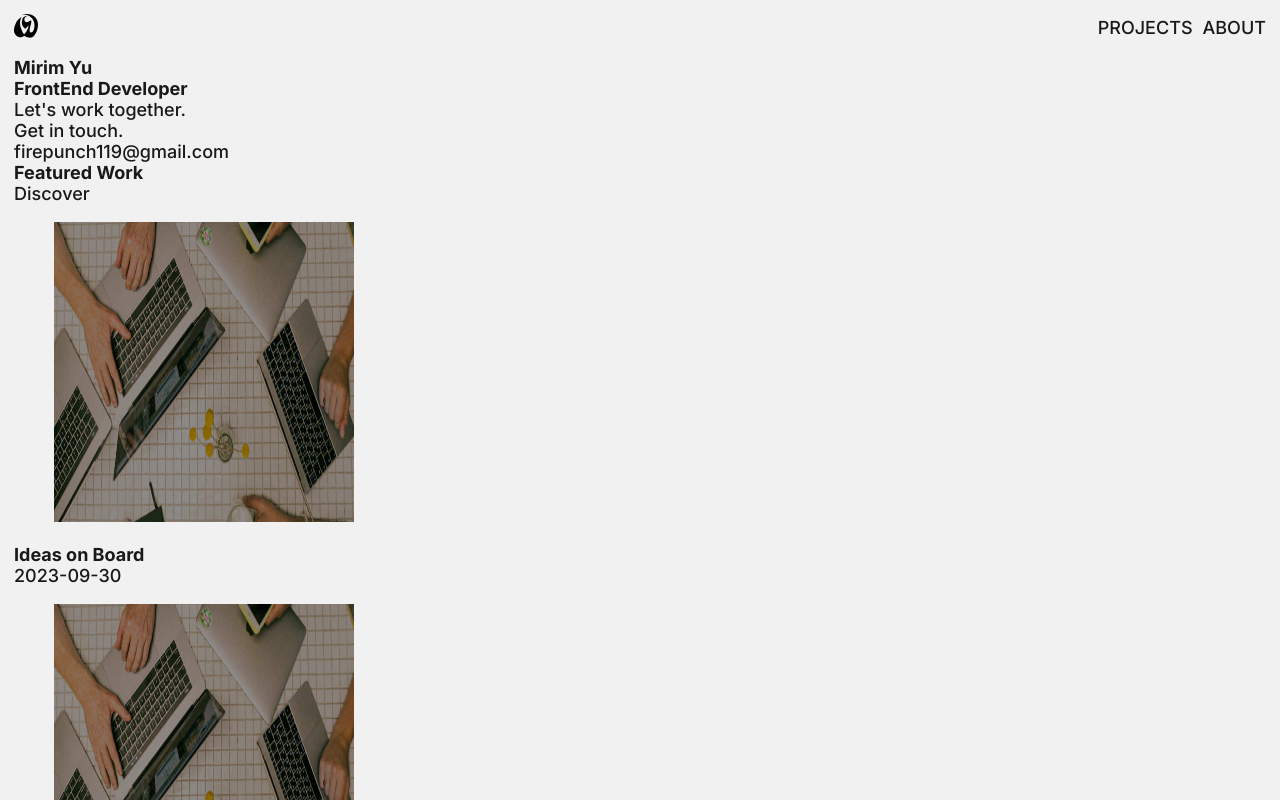
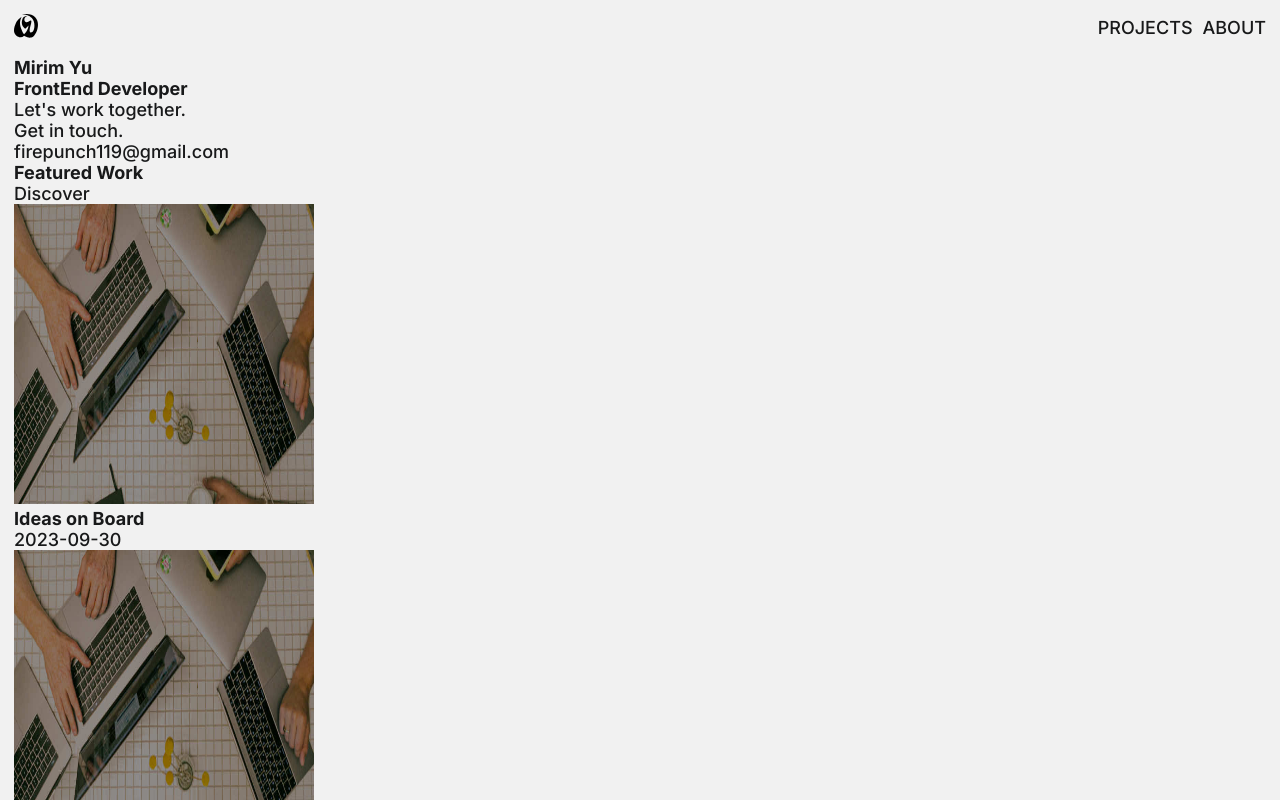
Before and after one commit to firepunch/firepunch.github.io, a Next.js app: page / in a window 1280 px wide. Shown: the top 800 px of the page. Built offline with nearby package versions, Linux system fonts and the light colour scheme.

Commit message:
Move flexStyles to variable file

```diff
--- a/components/Footer.js
+++ b/components/Footer.js
@@ -1,5 +1,5 @@
 import { css } from '@emotion/css'
-import { flexStyles } from "../shared/styles"
+import { flexStyles } from "../shared/variables"
 
 export default function Footer() {
   return (
--- a/components/Header/index.js
+++ b/components/Header/index.js
@@ -1,5 +1,5 @@
 import { css } from '@emotion/css'
-import { flexStyles } from '../../shared/styles.js'
+import { flexStyles } from '../../shared/variables'
 import Logo from './logo.js'
 
 export default function Header() {
--- a/shared/styles.js
+++ b/shared/styles.js
@@ -1,13 +1,5 @@
 import { css } from '@emotion/react'
 import { colors, spacing } from './variables'
-
-export const flexStyles = {
-  display: 'flex',
-  flexDirection: 'column',
-  alignItems: 'center',
-  justifyContent: 'center',
-  gap: '1rem'
-}
 
 export const globalStyles = css`
   * {
@@ -38,7 +30,7 @@ export const globalStyles = css`
     font-size: 1.8rem;
     font-weight: 600;
   }
-  p {
+  p, figure {
     margin: 0;
   }
   ul, li {
--- a/shared/variables.js
+++ b/shared/variables.js
@@ -1,9 +1,15 @@
-import { css } from "@emotion/react"
-
 export const mq = [
   `@media (min-width: 1024px)`,
   `@media (min-width: 768px)`
 ]
+
+export const flexStyles = {
+  display: 'flex',
+  flexDirection: 'column',
+  alignItems: 'center',
+  justifyContent: 'center',
+  gap: '1rem'
+}
 
 export const spacing = {
   sidePadding: '1.4rem',
```
